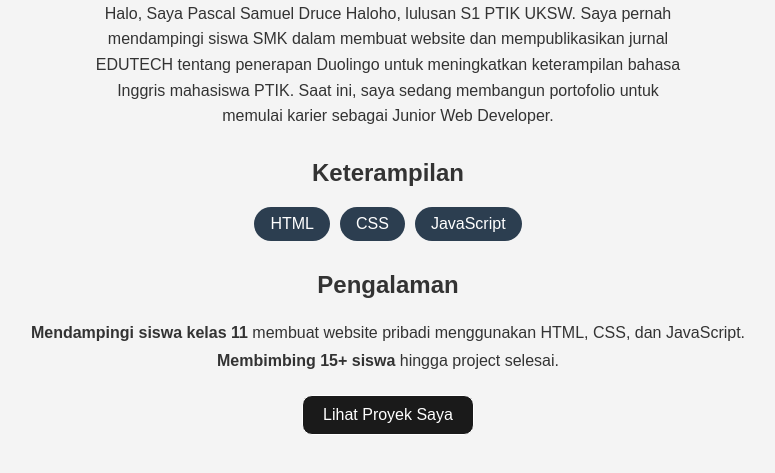
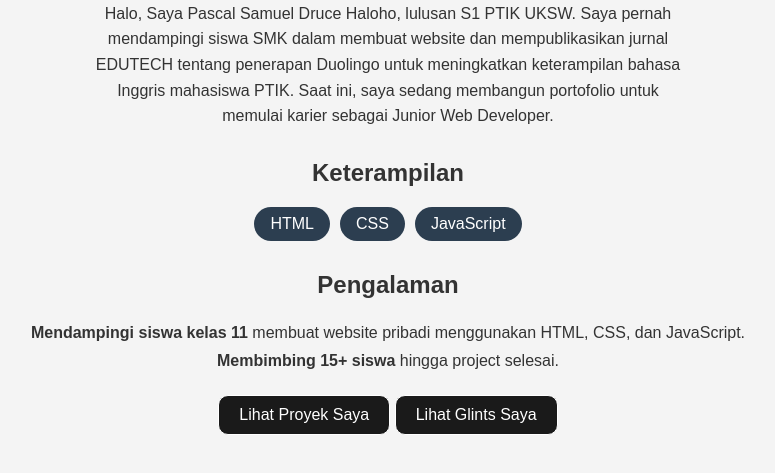
Before and after one commit to Shinn-Samuel/portofolio, a plain HTML site: page index.html in a window 1280 px wide. Shown: the part 137-610 px from the top of the page, without its empty margins (252-1027 px from the left). Drawn offline with Linux system fonts and the light colour scheme.

Commit message:
Tambah tombol glints

```diff
--- a/index.html
+++ b/index.html
@@ -27,6 +27,7 @@
                 <li><strong>Membimbing 15+ siswa</strong> hingga project selesai.</li>
             </ul>
             <a href="https://github.com/Shinn-Samuel" class="btn" target="_blank" rel="noopener">Lihat Proyek Saya</a>
+            <a href="https://glints.com/id/en/profile" class="btn" target="_blank" rel="noopener">Lihat Glints Saya</a>
 </body>
 
 </html>
```
